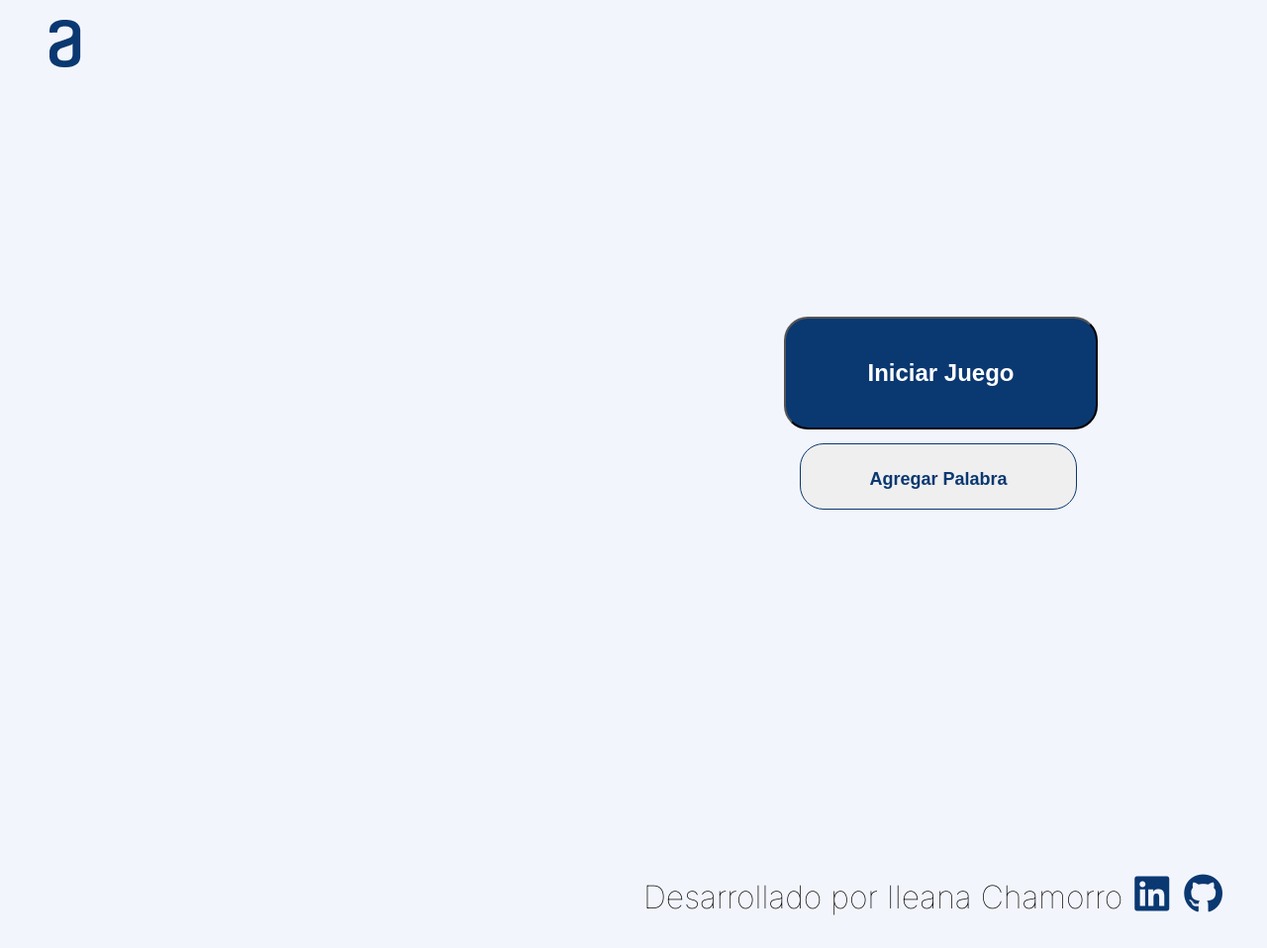
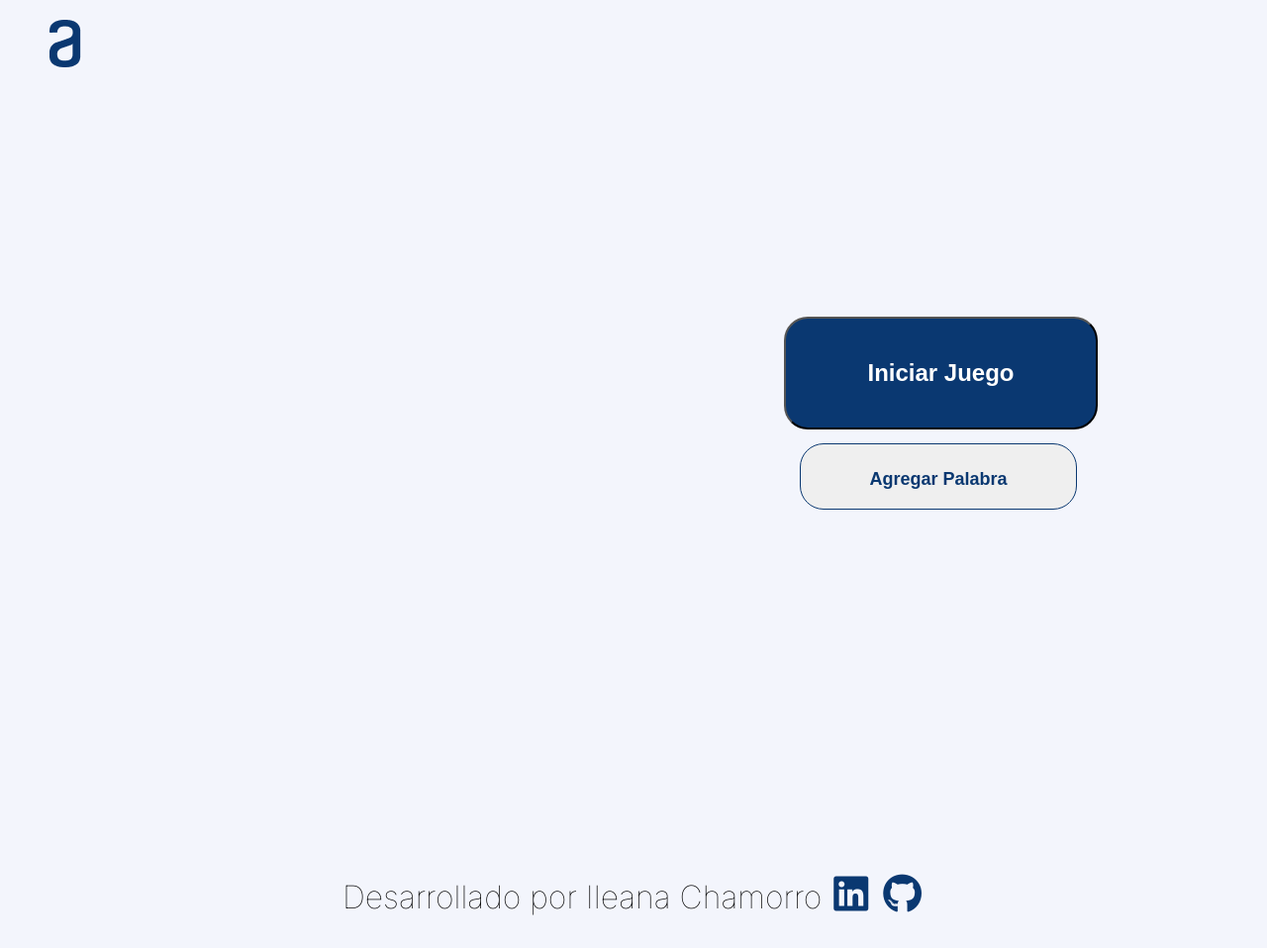
Before and after one commit to IleanaChamorro/ahorcado_alura.github.io, a plain HTML site: page index.html in a window 1280 px wide. Shown: the top 958 px of the page at 99% size. Drawn offline with Linux system fonts and the light colour scheme.

Commit message:
center footer

```diff
--- a/assets/css/styles.css
+++ b/assets/css/styles.css
@@ -449,9 +449,9 @@ body{
 
 /**********Footer**************/
 footer p{
+  text-align: center;
   font-size: 2rem;
   margin-top:80px;
-  margin-left: 650px;
 }
 footer a{
   color: #0A3871;
```
